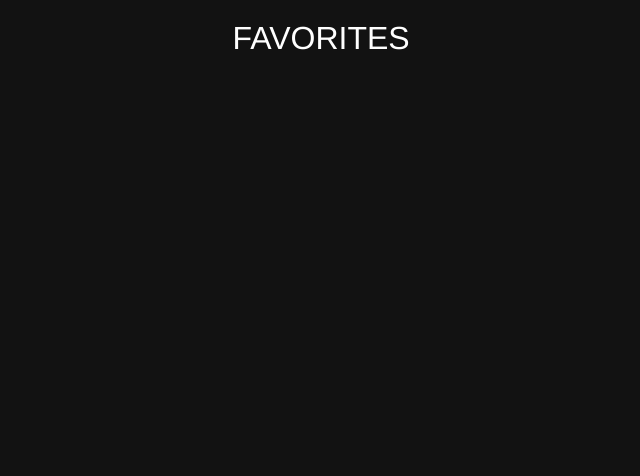
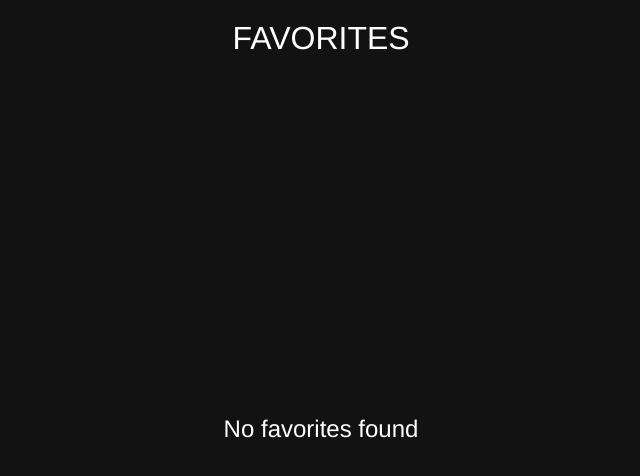
Before and after one commit to battistar/front-end-test, a React (Vite) app: page /favorites in a window 1280 px wide. Shown: the top 476 px of the page, without its empty margins (319-959 px from the left). Built offline with nearby package versions, Linux system fonts and the light colour scheme.

Commit message:
Add favorite functionality

```diff
--- a/src/components/IconButton.tsx
+++ b/src/components/IconButton.tsx
@@ -3,6 +3,7 @@ import styled from 'styled-components';
 type IconButtonProps = {
   icon: string;
   onClick?: () => void;
+  className?: string;
 };
 
 const Button = styled.button`
@@ -27,7 +28,7 @@ const Icon = styled.img`
   height: 20px;
 `;
 
-const IconButton = ({ icon, onClick }: IconButtonProps): JSX.Element => {
+const IconButton = ({ className, icon, onClick }: IconButtonProps): JSX.Element => {
   const handleClick = (): void => {
     if (onClick) {
       onClick();
@@ -35,7 +36,7 @@ const IconButton = ({ icon, onClick }: IconButtonProps): JSX.Element => {
   };
 
   return (
-    <Button onClick={handleClick}>
+    <Button className={className} onClick={handleClick}>
       <Icon src={icon} />
     </Button>
   );
--- a/src/components/ThumbnailGrid.tsx
+++ b/src/components/ThumbnailGrid.tsx
@@ -4,17 +4,22 @@ import { Thumbnail } from '../store';
 import * as list from '../utils/list';
 import Loader from './Loader';
 import _ from 'lodash';
+import IconButton from './IconButton';
+import heartFullIcon from '../assets/icon-full-heart.png';
+import heartEmptyIcon from '../assets/icon-empt-heart.png';
 
 type ThumbnailGridProps = {
   thumbnails: Thumbnail[];
   loading?: boolean;
   className?: string;
   onScrollEnd?: () => void;
+  onFavoriteClick?: (id: string) => void;
 };
 
 const Row = styled.div`
   display: flex;
   flex-wrap: wrap;
+  width: 100%;
 `;
 
 const Column = styled.div`
@@ -29,9 +34,32 @@ const Column = styled.div`
   }
 `;
 
-const Cell = styled.img`
+const Cell = styled.div`
+  position: relative;
+  padding: 0 5px 5px;
+`;
+
+const Thumb = styled.img`
   width: 100%;
-  padding: 0 5px 5px;
+`;
+
+const CellOverlay = styled.div`
+  position: absolute;
+  width: calc(100% - 10px);
+  height: calc(100% - 9px);
+  display: flex;
+  flex-direction: column;
+  justify-content: center;
+  align-items: center;
+  gap: 10px;
+  font-size: 2rem;
+  background-color: rgb(0, 0, 0, 0.8);
+  opacity: 0;
+  transition: opacity 0.4s;
+
+  &:hover {
+    opacity: 1;
+  }
 `;
 
 const LoaderContainer = styled.div`
@@ -41,7 +69,22 @@ const LoaderContainer = styled.div`
   align-items: center;
 `;
 
-const ThumbnailGrid = ({ className, thumbnails, loading, onScrollEnd }: ThumbnailGridProps): JSX.Element => {
+const ThumbnailGrid = ({
+  className,
+  thumbnails,
+  loading,
+  onScrollEnd,
+  onFavoriteClick,
+}: ThumbnailGridProps): JSX.Element => {
+  const handleFavoriteClick = useCallback(
+    (id: string) => () => {
+      if (onFavoriteClick) {
+        onFavoriteClick(id);
+      }
+    },
+    [onFavoriteClick],
+  );
+
   const handleScroll = useCallback((): void => {
     const { scrollTop, clientHeight, scrollHeight } = document.documentElement;
 
@@ -67,12 +110,23 @@ const ThumbnailGrid = ({ className, thumbnails, loading, onScrollEnd }: Thumbnai
       return (
         <Column key={index}>
           {thumbnails.map((thumbnail) => {
-            return <Cell key={thumbnail.id} src={thumbnail.url} />;
+            return (
+              <Cell key={thumbnail.id}>
+                <CellOverlay>
+                  {thumbnail.width}x{thumbnail.height}
+                  <IconButton
+                    icon={thumbnail.favorite ? heartFullIcon : heartEmptyIcon}
+                    onClick={handleFavoriteClick(thumbnail.id)}
+                  />
+                </CellOverlay>
+                <Thumb src={thumbnail.url} />
+              </Cell>
+            );
           })}
         </Column>
       );
     });
-  }, [thumbnails]);
+  }, [handleFavoriteClick, thumbnails]);
 
   return (
     <>
--- a/src/components/pages/Favorites.tsx
+++ b/src/components/pages/Favorites.tsx
@@ -1,4 +1,8 @@
 import styled from 'styled-components';
+import ThumbnailGrid from '../ThumbnailGrid';
+import { useThumbnail } from '../../store';
+import { useCallback } from 'react';
+import Message from '../Message';
 
 const Container = styled.div`
   height: 100vh;
@@ -14,10 +18,25 @@ const Title = styled.h2`
   font-size: 2rem;
 `;
 
+const StyledThumbnailGrid = styled(ThumbnailGrid)`
+  max-width: 1200px;
+`;
+
 const Favorites = (): JSX.Element => {
+  const { favorites, toggleFavorite } = useThumbnail();
+
+  const handleFavoriteClick = useCallback(
+    (id: string) => {
+      toggleFavorite(id);
+    },
+    [toggleFavorite],
+  );
+
   return (
     <Container>
       <Title>Favorites</Title>
+      {favorites.length > 0 && <StyledThumbnailGrid thumbnails={favorites} onFavoriteClick={handleFavoriteClick} />}
+      {favorites.length === 0 && <Message text="No favorites found" />}
     </Container>
   );
 };
--- a/src/components/pages/Home.tsx
+++ b/src/components/pages/Home.tsx
@@ -34,7 +34,7 @@ const StyledThumbnailGrid = styled(ThumbnailGrid)`
 `;
 
 const Home = (): JSX.Element => {
-  const { thumbnails, fetchNext, searchText, changeSearchText, status, next, error } = useThumbnail();
+  const { thumbnails, fetchNext, searchText, changeSearchText, status, toggleFavorite, next, error } = useThumbnail();
   const navigate = useNavigate();
 
   const handleChangeSearchText = useCallback(
@@ -54,6 +54,13 @@ const Home = (): JSX.Element => {
     navigate('/favorites');
   }, [navigate]);
 
+  const handleThumbFavoriteClick = useCallback(
+    (id: string) => {
+      toggleFavorite(id);
+    },
+    [toggleFavorite],
+  );
+
   return (
     <Container>
       <ActionsContainer>
@@ -70,6 +77,7 @@ const Home = (): JSX.Element => {
           thumbnails={thumbnails}
           onScrollEnd={handleScrollEnd}
           loading={status === 'loading' && next !== null}
+          onFavoriteClick={handleThumbFavoriteClick}
         />
       )}
       {status === 'error' && (
--- a/src/store.tsx
+++ b/src/store.tsx
@@ -5,10 +5,10 @@ import { mapClientError, mapClientResponse } from './utils/data';
 
 export type Thumbnail = {
   id: string;
-  title: string;
   width: number;
   height: number;
   url: string;
+  favorite: boolean;
 };
 
 export type NetworkError = { statusCode: number; description: string };
@@ -27,6 +27,7 @@ type ThumbnailActions =
   | { type: 'SET_THUMBNAILS'; payload: { thumbnails: Thumbnail[]; append: boolean } }
   | { type: 'SET_NEXT'; payload: string | null }
   | { type: 'CHANGE_SEARCH_TEXT'; payload: string }
+  | { type: 'TOGGLE_FAVORITE'; payload: string }
   | { type: 'SET_STATUS'; payload: Status }
   | { type: 'SET_ERROR'; payload: NetworkError | null };
 
@@ -44,6 +45,8 @@ const useThumbnailSource = (): {
   searchText: string;
   changeSearchText: (text: string) => void;
   next: string | null;
+  favorites: Thumbnail[];
+  toggleFavorite: (id: string) => void;
   status: Status;
   error: NetworkError | null;
 } => {
@@ -60,6 +63,18 @@ const useThumbnailSource = (): {
           return { ...state, next: action.payload };
         case 'CHANGE_SEARCH_TEXT':
           return { ...state, searchText: action.payload };
+        case 'TOGGLE_FAVORITE': {
+          const thumbIndex = state.thumbnails.findIndex((thumbnail) => {
+            return thumbnail.id === action.payload;
+          });
+          const favorite = state.thumbnails[thumbIndex].favorite;
+          const thumb = { ...state.thumbnails[thumbIndex], favorite: !favorite };
+
+          const thumbList = [...state.thumbnails];
+          thumbList[thumbIndex] = thumb;
+
+          return { ...state, thumbnails: thumbList };
+        }
         case 'SET_STATUS':
           return { ...state, status: action.payload };
         case 'SET_ERROR':
@@ -124,7 +139,17 @@ const useThumbnailSource = (): {
     dispatch({ type: 'CHANGE_SEARCH_TEXT', payload: text });
   }, []);
 
-  return { thumbnails, fetchNext, searchText, changeSearchText, next, status, error };
+  const toggleFavorite = useCallback((id: string): void => {
+    dispatch({ type: 'TOGGLE_FAVORITE', payload: id });
+  }, []);
+
+  const favorites = useMemo(() => {
+    return thumbnails.filter((thumbnail) => {
+      return thumbnail.favorite;
+    });
+  }, [thumbnails]);
+
+  return { thumbnails, fetchNext, searchText, changeSearchText, next, favorites, toggleFavorite, status, error };
 };
 
 const ThumbnailContext = createContext<ReturnType<typeof useThumbnailSource>>(
--- a/src/utils/data.ts
+++ b/src/utils/data.ts
@@ -5,10 +5,10 @@ export const mapClientResponse = (response: ClientResponse): { thumbnails: Thumb
   const thumbnails = response.data.children.map((child) => {
     return {
       id: child.data.name,
-      title: child.data.title,
       width: child.data.thumbnail_width,
       height: child.data.thumbnail_height,
       url: child.data.thumbnail,
+      favorite: false,
     };
   });
 
```
